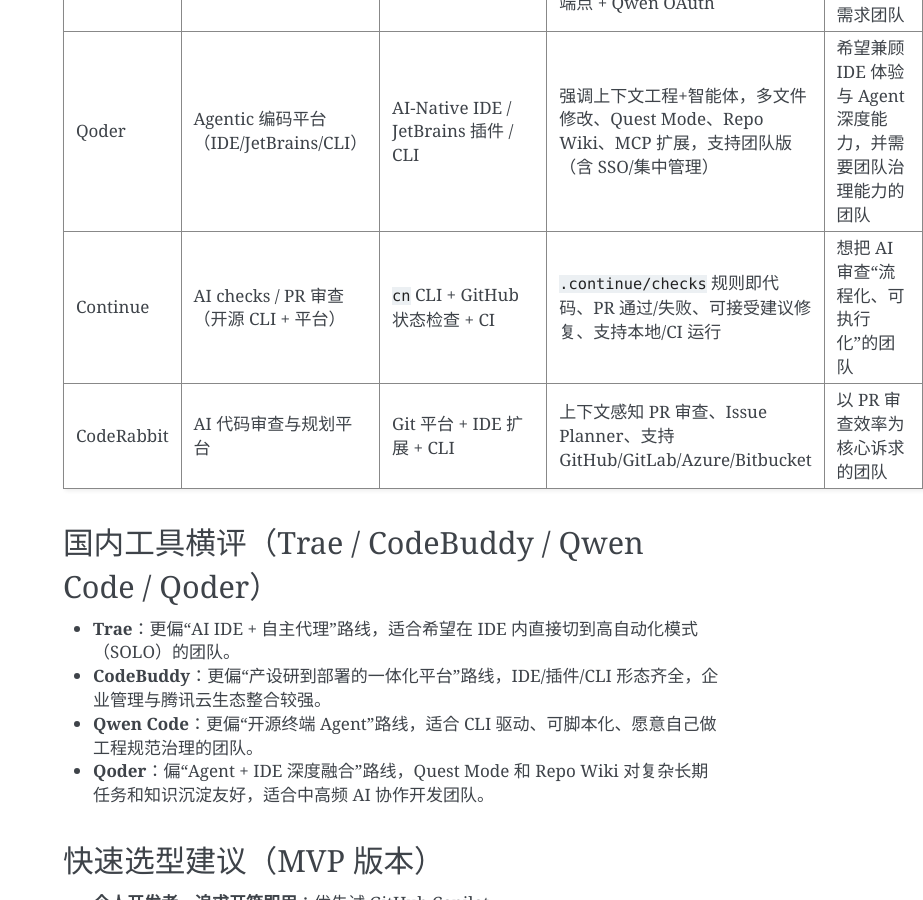
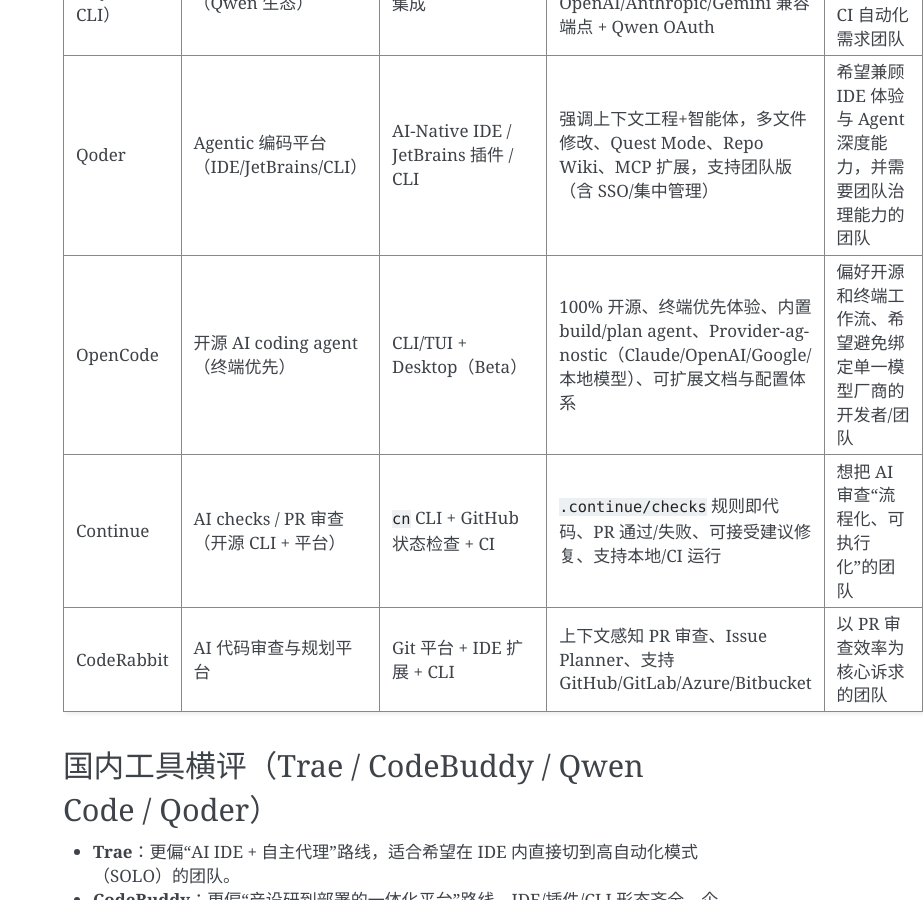
Before and after one commit to sanchuanhehe/VibeCoding, a Sphinx documentation site: the page built from docs/index.md, in a window 1280 px wide and 900 px high, scrolled down 2960 px. Shown: the whole window, without its empty margins (357-1280 px from the left). Built offline with Sphinx 7.4.7, drawn with Linux system fonts in a browser that asks for light colours; some of the changed text lies outside the part shown.

Commit message:
feat: 在对比表中新增 OpenCode 工具信息及相关链接

```diff
--- a/docs/index.md
+++ b/docs/index.md
@@ -40,6 +40,7 @@
 - CodeBuddy（腾讯云）
 - Qwen Code（Qwen CLI）
 - Qoder
+- OpenCode
 
 ### B. AI Review / AI Checks（PR 与 CI）
 
@@ -69,6 +70,7 @@
 | CodeBuddy（含 CodeBuddy Code） | 全流程 AI 编程平台（IDE/插件/CLI） | CodeBuddy IDE / IDE 插件 / CLI | 从需求到部署链路、代码补全与审查、规则/记忆/MCP、Plan/Subagents/Skills/Hooks、企业版能力（SSO/管理/网络） | 国内团队、腾讯云生态、需要企业管理能力的组织 | 产品线较多（IDE/插件/CLI），落地时需先统一团队工作模式；“Flow”命名在公开文档以模式能力呈现为主 |
 | Qwen Code（Qwen CLI） | 开源终端 Agent（Qwen 生态） | CLI（`qwen`）+ IDE 集成 | 终端优先、交互/无头模式、MCP、子智能体、可接 OpenAI/Anthropic/Gemini 兼容端点 + Qwen OAuth | 偏好开源+国内模型生态、CI 自动化需求团队 | 需要一定 CLI 与配置能力；企业级治理能力依赖外围平台与自建规范 |
 | Qoder | Agentic 编码平台（IDE/JetBrains/CLI） | AI-Native IDE / JetBrains 插件 / CLI | 强调上下文工程+智能体，多文件修改、Quest Mode、Repo Wiki、MCP 扩展，支持团队版（含 SSO/集中管理） | 希望兼顾 IDE 体验与 Agent 深度能力，并需要团队治理能力的团队 | 生态更新较快，部分企业能力仍在持续迭代；高级模型额度依赖 Credits 体系 |
+| OpenCode | 开源 AI coding agent（终端优先） | CLI/TUI + Desktop（Beta） | 100% 开源、终端优先体验、内置 build/plan agent、Provider-agnostic（Claude/OpenAI/Google/本地模型）、可扩展文档与配置体系 | 偏好开源和终端工作流、希望避免绑定单一模型厂商的开发者/团队 | 以终端体验为核心，企业治理与托管能力需结合外部平台；部分图形化体验仍在完善 |
 | Continue | AI checks / PR 审查（开源 CLI + 平台） | `cn` CLI + GitHub 状态检查 + CI | `.continue/checks` 规则即代码、PR 通过/失败、可接受建议修复、支持本地/CI 运行 | 想把 AI 审查“流程化、可执行化”的团队 | 需要先建设 checks 规则，初期有配置成本 |
 | CodeRabbit | AI 代码审查与规划平台 | Git 平台 + IDE 扩展 + CLI | 上下文感知 PR 审查、Issue Planner、支持 GitHub/GitLab/Azure/Bitbucket | 以 PR 审查效率为核心诉求的团队 | 深度能力与组织流程绑定，需团队习惯配合 |
 
@@ -136,6 +138,8 @@
 - Qwen Code Docs (ZH): <https://qwenlm.github.io/qwen-code-docs/zh/users/overview/>
 - Qoder Docs (ZH): <https://docs.qoder.com/zh/>
 - Qoder Pricing: <https://docs.qoder.com/zh/account/pricing>
+- OpenCode Repo: <https://github.com/anomalyco/opencode>
+- OpenCode Website: <https://opencode.ai/>
 
 ## 下一步补充清单
 
```
